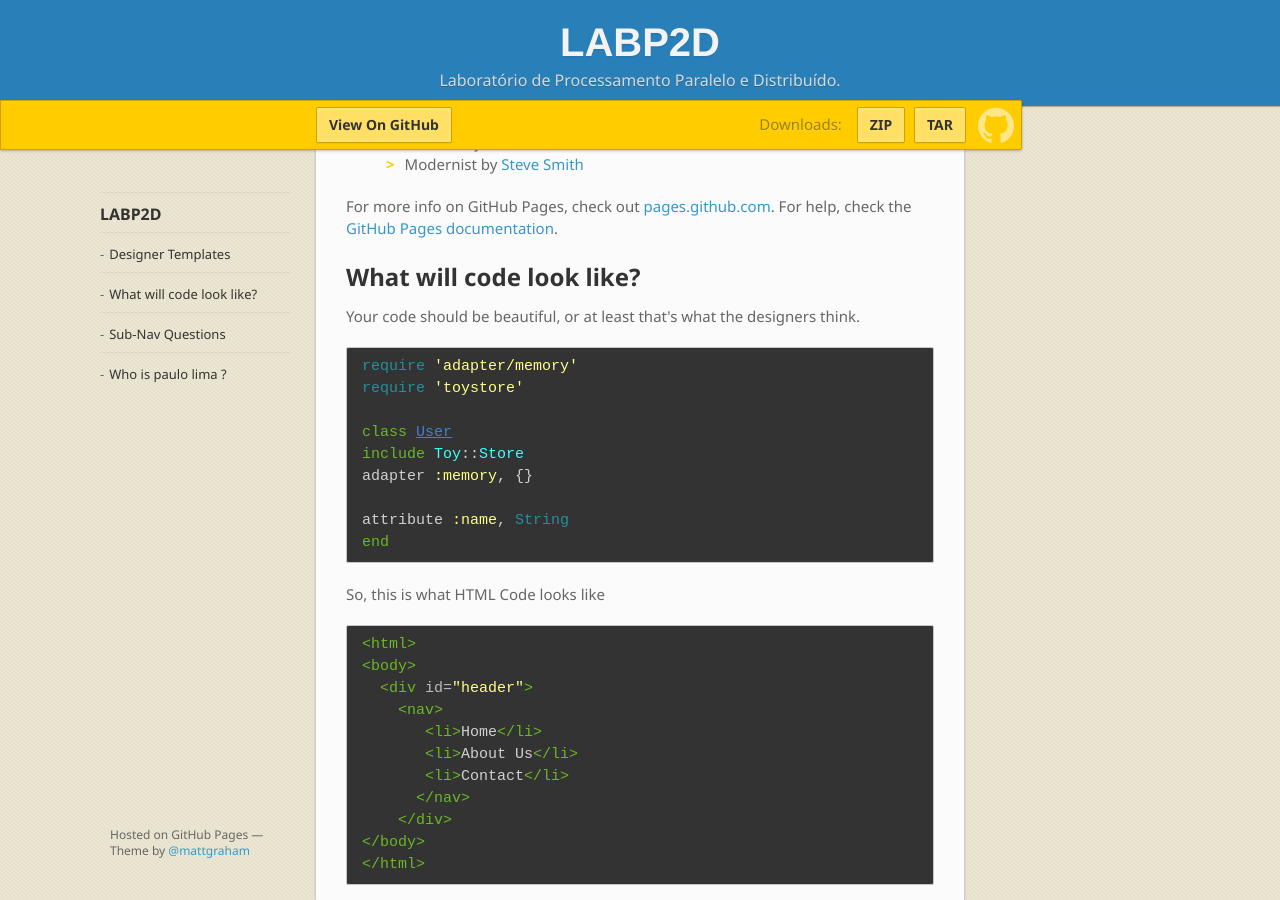
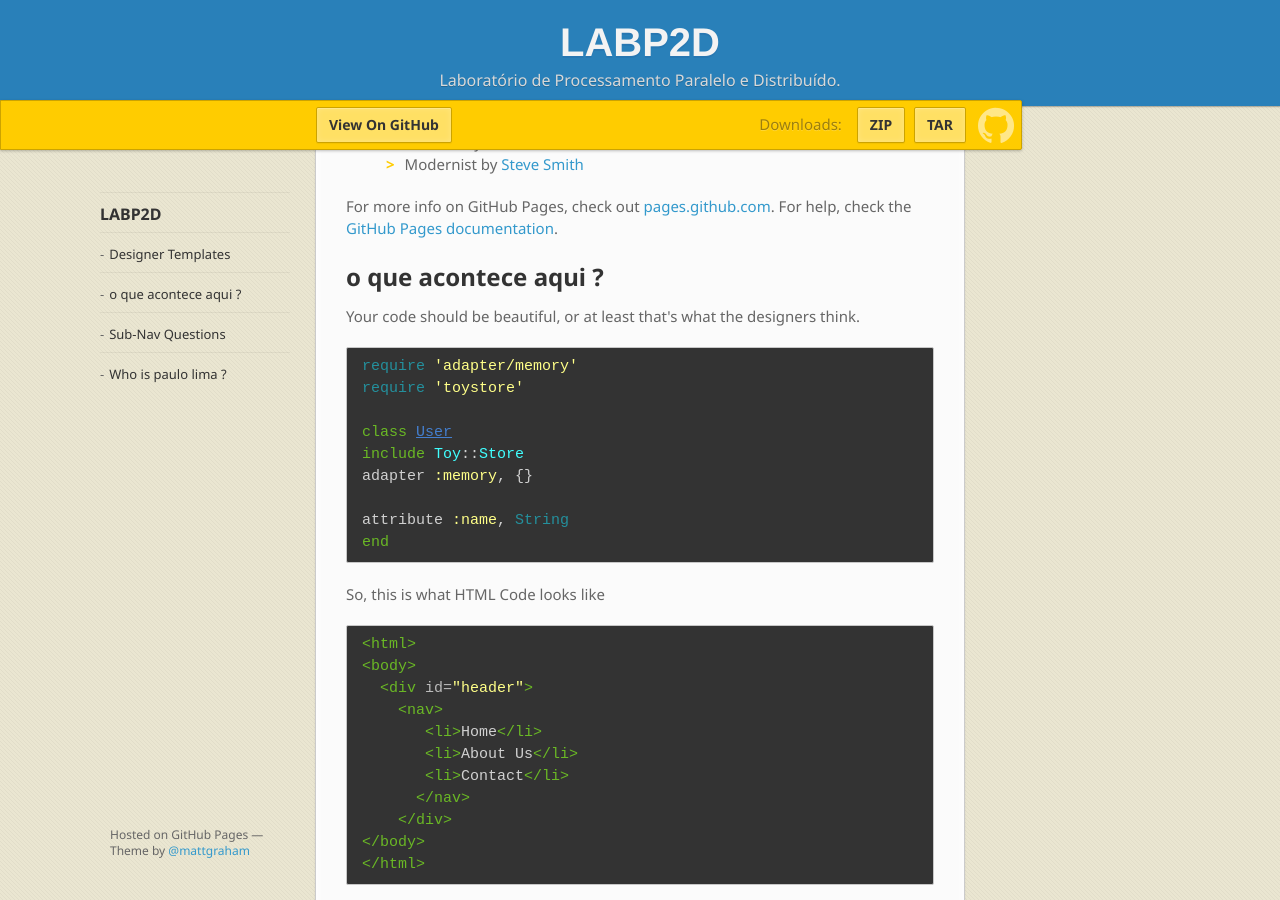
Before and after one commit to paullollima/paullollima.github.io, a Jekyll site: the page built from index.md, in a window 1280 px wide and 900 px high, scrolled down 725 px. Built offline with Jekyll 4.4.1, drawn with Linux system fonts in a browser that asks for light colours; nearby versions of some CDN libraries; some web fonts are replaced.

Commit message:
Update home.html

```diff
--- a/_layouts/home.html
+++ b/_layouts/home.html
@@ -34,7 +34,7 @@ $ lorem ipsum
 
     <p>For more info on GitHub Pages, check out <a href="http://pages.github.com/">pages.github.com</a>. For help, check the <a href="http://help.github.com/pages">GitHub Pages documentation</a>.</p>
 
-    <h2>What will code look like?</h2>
+    <h2>o que acontece aqui ?</h2>
 
     <p>Your code should be beautiful, or at least that's what the designers think. </p>
 
```
